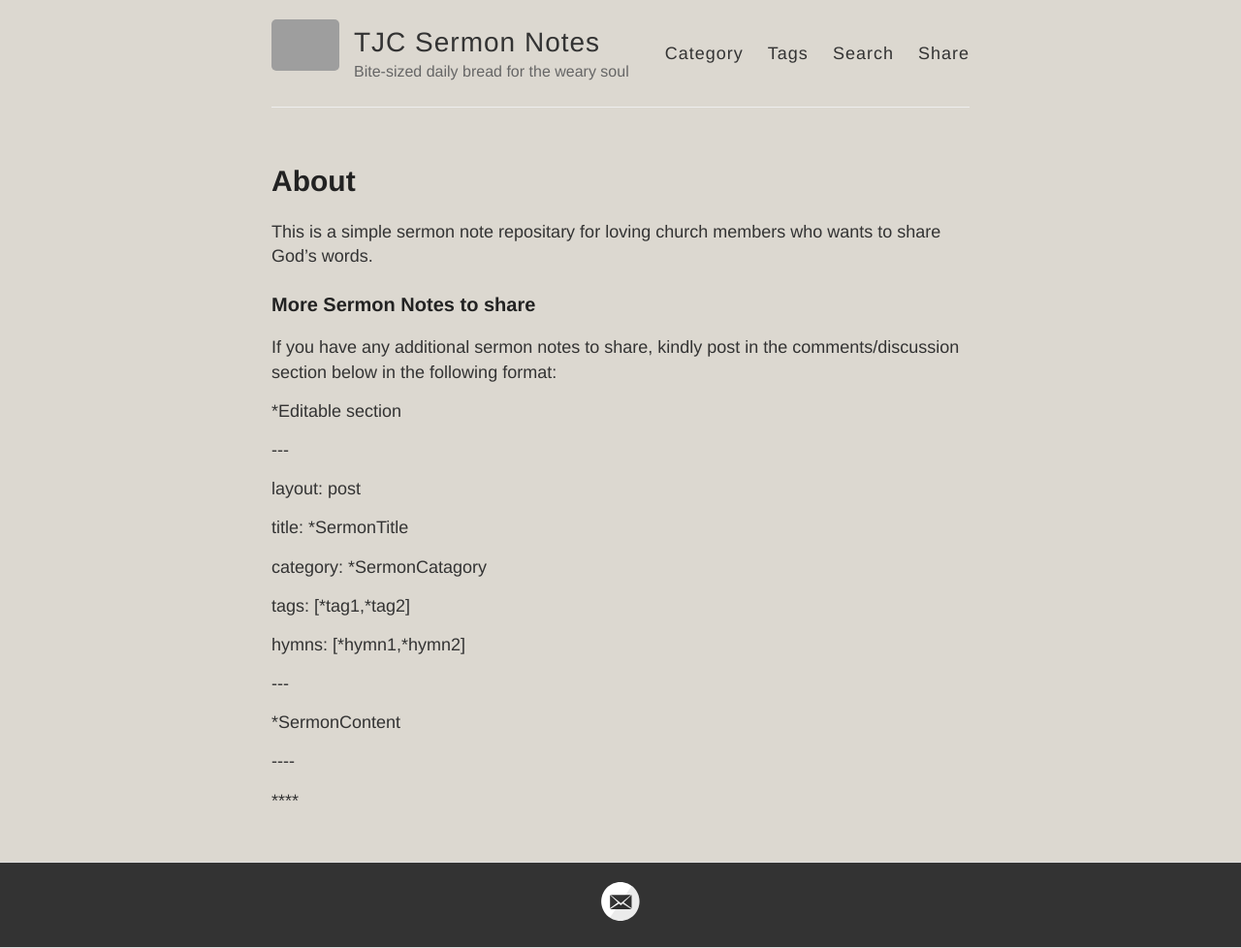
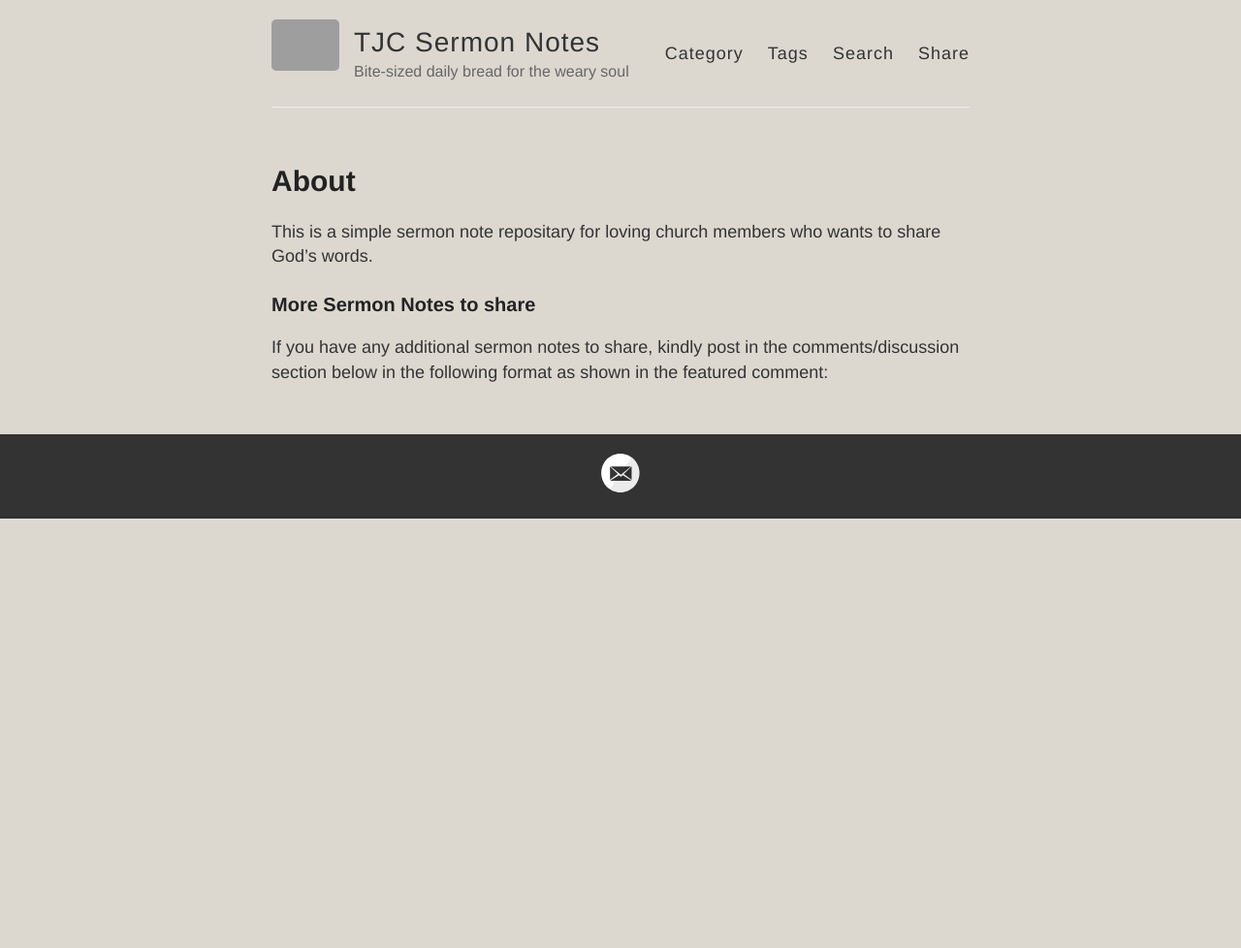
Before and after one commit to catchupTJC/catchuptjc.github.io, a Jekyll site: the page built from about.md, in a window 1280 px wide. Shown: the whole page at 97% size. Built offline with Jekyll 4.4.1, drawn with Linux system fonts in a browser that asks for light colours; nearby versions of some CDN libraries; comment, search, counter and statistics services are not loaded; after the commit the page ends 900 px from its top, so only the background shows below that; grey boxes are pictures that could not be loaded.

Commit message:
Update about.md

```diff
--- a/about.md
+++ b/about.md
@@ -8,21 +8,6 @@ This is a simple sermon note repositary for loving church members who wants to s
 
 ### More Sermon Notes to share
 
-If you have any additional sermon notes to share, kindly post in the comments/discussion section below in the following format:
-<p> *Editable section</p>
-
-<p>---</p>
-<p>layout: post</p>
-<p>title: *SermonTitle</p>
-<p>category: *SermonCatagory</p>
-<p>tags: [*tag1,*tag2]</p>
-<p>hymns: [*hymn1,*hymn2]</p>
-<p>---</p>
-<p>*SermonContent</p>
-
-
-<p>----</p>
-<p>****</p>
-
+If you have any additional sermon notes to share, kindly post in the comments/discussion section below in the following format as shown in the featured comment:
 
   {% include disqus.html %}
```
